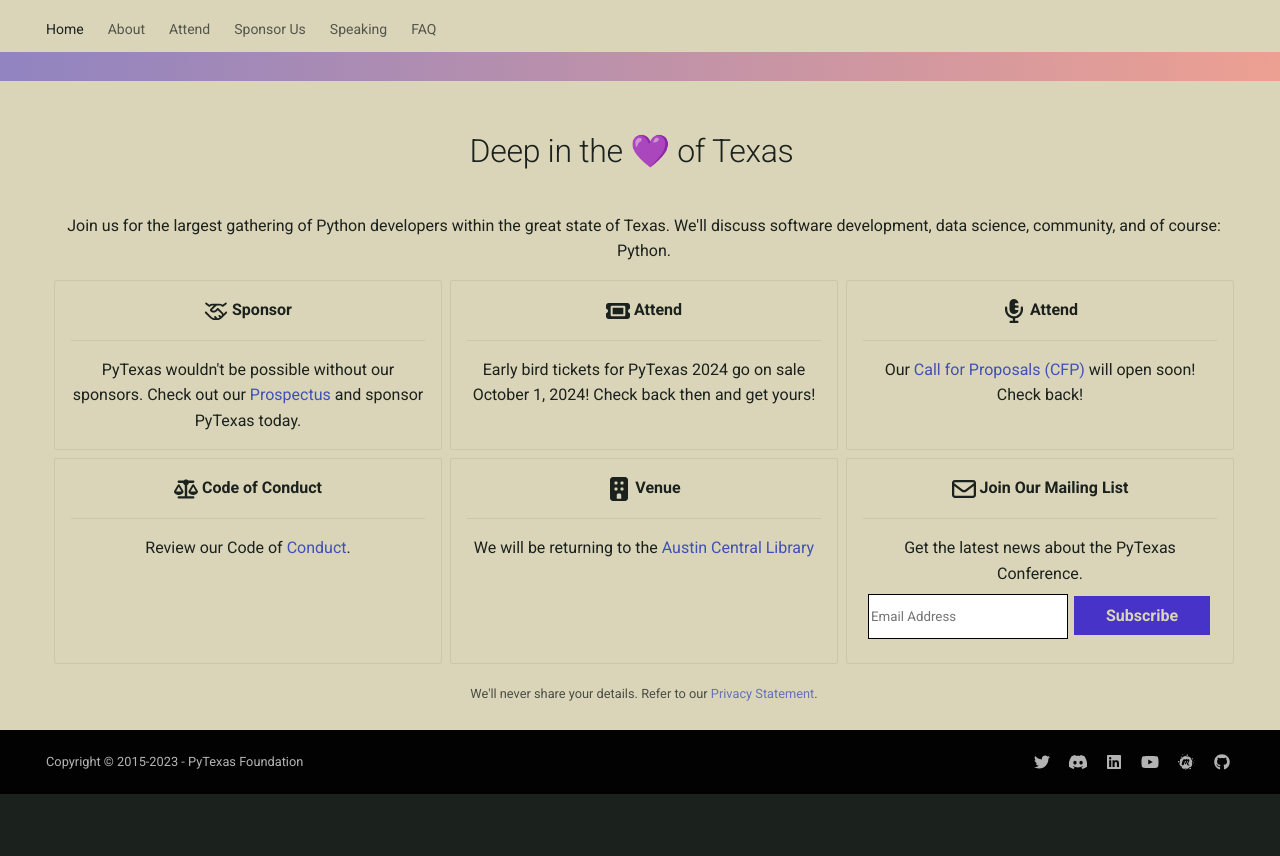
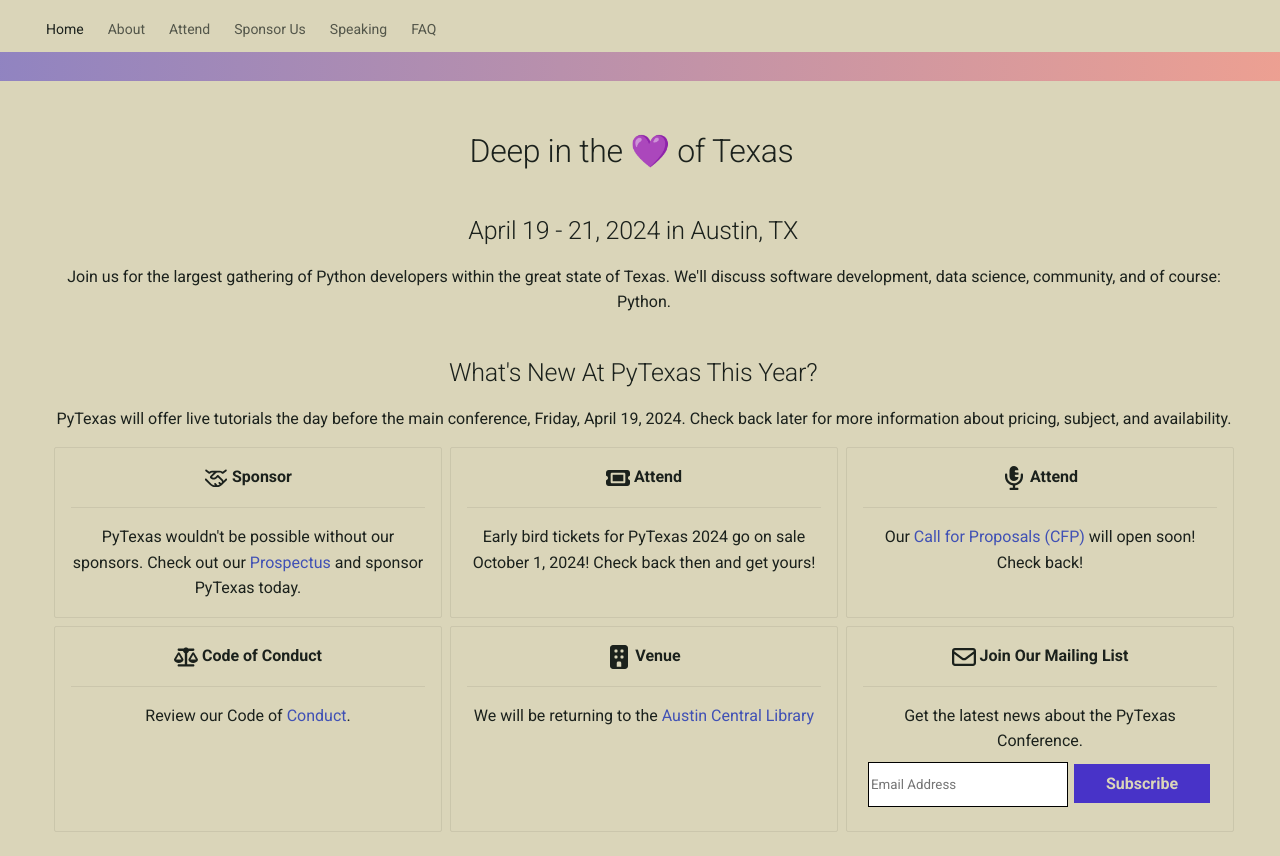
Before and after one commit to pytexas/2024, an MkDocs documentation site: the page built from docs/index.md, in a window 1280 px wide and 900 px high, scrolled down 656 px, cut to the strip 44-900 px from the top of the window. Built offline with MkDocs 1.6.1 and Material for MkDocs 9.7.7, drawn with Linux system fonts in a browser that asks for light colours; comment, search, counter and statistics services are not loaded; before the commit the page ends 1494 px from its top, so only the background shows below that.

Commit message:
adding dates and a tutorial callout (#2)
* adding dates and a tutorial callout

* adding location

```diff
--- a/docs/index.md
+++ b/docs/index.md
@@ -4,8 +4,14 @@
 ---
 
 # Deep in the 💜 of Texas
+## April 19 - 21, 2024 in Austin, TX
 
 Join us for the largest gathering of Python developers within the great state of Texas. We'll discuss software development, data science, community, and of course: Python.
+
+## What's New At PyTexas This Year?
+PyTexas will offer live tutorials the day before the main conference, Friday,
+April 19, 2024. Check back later for more information about pricing, subject,
+and availability.
 
 <div class="grid cards" markdown>
 
```
